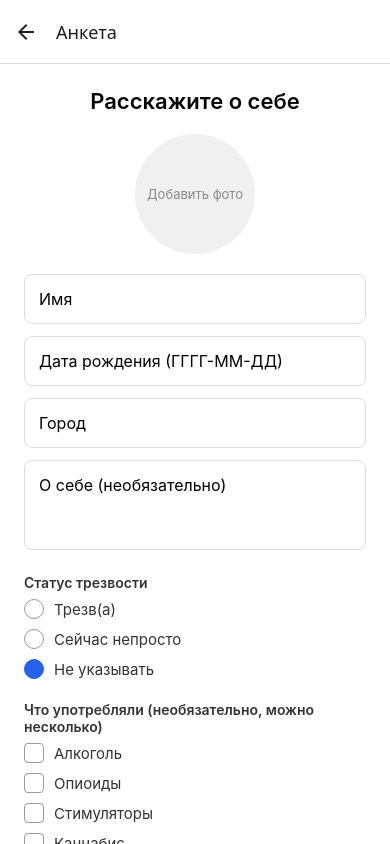
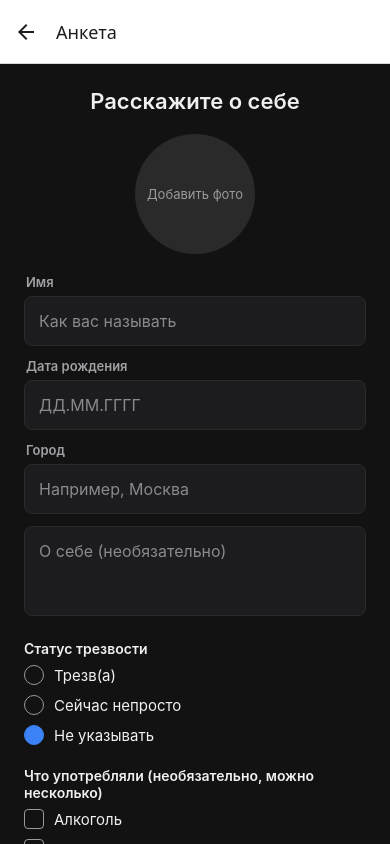
Before and after one commit to fefewko/Addate, a React Native app: screen /ProfileSetup in a window 390 px wide. Built offline with nearby package versions, Linux system fonts and the light colour scheme.

Commit message:
dark theme, field labels, date format, image picker permission

```diff
--- a/App.tsx
+++ b/App.tsx
@@ -69,7 +69,7 @@ export default function App() {
   if (loading) {
     return (
       <View style={{ flex: 1, justifyContent: 'center', alignItems: 'center' }}>
-        <ActivityIndicator size="large" color="#2563eb" />
+        <ActivityIndicator size="large" color="#3b82f6" />
       </View>
     );
   }
--- a/src/screens/Chat.tsx
+++ b/src/screens/Chat.tsx
@@ -216,6 +216,7 @@ export default function Chat() {
       <View style={styles.inputRow}>
         <TextInput
           style={styles.input}
+        placeholderTextColor="#8a8a8e"
           placeholder="Сообщение..."
           value={text}
           onChangeText={setText}
@@ -234,34 +235,36 @@ export default function Chat() {
 }
 
 const styles = StyleSheet.create({
-  container: { flex: 1, backgroundColor: '#fff' },
+  container: { flex: 1, backgroundColor: '#121212' },
   header: {
     flexDirection: 'row',
     justifyContent: 'flex-end',
     padding: 10,
     borderBottomWidth: 1,
-    borderBottomColor: '#f0f0f0',
+    borderBottomColor: '#2a2a2a',
   },
   headerButton: { marginLeft: 16 },
-  headerButtonText: { fontSize: 13, color: '#666' },
-  blockText: { color: '#dc2626' },
+  headerButtonText: { fontSize: 13, color: '#a0a0a5' },
+  blockText: { color: '#f87171' },
   messageList: { padding: 14, flexGrow: 1 },
   bubble: { maxWidth: '78%', borderRadius: 14, paddingVertical: 10, paddingHorizontal: 14, marginBottom: 8 },
-  bubbleMine: { backgroundColor: '#2563eb', alignSelf: 'flex-end' },
-  bubbleTheirs: { backgroundColor: '#f0f0f0', alignSelf: 'flex-start' },
+  bubbleMine: { backgroundColor: '#3b82f6', alignSelf: 'flex-end' },
+  bubbleTheirs: { backgroundColor: '#2a2a2a', alignSelf: 'flex-start' },
   bubbleTextMine: { color: '#fff', fontSize: 15 },
-  bubbleTextTheirs: { color: '#111', fontSize: 15 },
+  bubbleTextTheirs: { color: '#f0f0f0', fontSize: 15 },
   inputRow: {
     flexDirection: 'row',
     alignItems: 'flex-end',
     padding: 10,
     borderTopWidth: 1,
-    borderTopColor: '#f0f0f0',
+    borderTopColor: '#2a2a2a',
   },
   input: {
+    backgroundColor: '#1c1c1e',
+    color: '#f0f0f0',
     flex: 1,
     borderWidth: 1,
-    borderColor: '#ddd',
+    borderColor: '#2a2a2a',
     borderRadius: 18,
     paddingHorizontal: 14,
     paddingVertical: 10,
@@ -269,7 +272,7 @@ const styles = StyleSheet.create({
     maxHeight: 100,
     fontSize: 15,
   },
-  sendButton: { backgroundColor: '#2563eb', borderRadius: 18, paddingHorizontal: 16, paddingVertical: 10 },
+  sendButton: { backgroundColor: '#3b82f6', borderRadius: 18, paddingHorizontal: 16, paddingVertical: 10 },
   sendButtonDisabled: { opacity: 0.5 },
   sendButtonText: { color: '#fff', fontWeight: '600' },
 });
--- a/src/screens/ChatList.tsx
+++ b/src/screens/ChatList.tsx
@@ -83,7 +83,7 @@ export default function ChatList() {
   if (loading) {
     return (
       <View style={styles.center}>
-        <ActivityIndicator size="large" color="#2563eb" />
+        <ActivityIndicator size="large" color="#3b82f6" />
       </View>
     );
   }
@@ -133,21 +133,21 @@ export default function ChatList() {
 }
 
 const styles = StyleSheet.create({
-  container: { flex: 1, backgroundColor: '#fff' },
-  center: { flex: 1, justifyContent: 'center', alignItems: 'center', padding: 24, backgroundColor: '#fff' },
-  emptyTitle: { fontSize: 18, fontWeight: '600', marginBottom: 8 },
-  emptyBody: { fontSize: 14, color: '#666', textAlign: 'center' },
+  container: { flex: 1, backgroundColor: '#121212' },
+  center: { flex: 1, justifyContent: 'center', alignItems: 'center', padding: 24, backgroundColor: '#121212' },
+  emptyTitle: { fontSize: 18, fontWeight: '600', marginBottom: 8, color: '#f0f0f0' },
+  emptyBody: { fontSize: 14, color: '#a0a0a5', textAlign: 'center' },
   row: {
     flexDirection: 'row',
     alignItems: 'center',
     padding: 14,
     borderBottomWidth: 1,
-    borderBottomColor: '#f0f0f0',
+    borderBottomColor: '#2a2a2a',
   },
-  avatar: { width: 52, height: 52, borderRadius: 26, marginRight: 12, backgroundColor: '#f0f0f0' },
+  avatar: { width: 52, height: 52, borderRadius: 26, marginRight: 12, backgroundColor: '#2a2a2a' },
   avatarPlaceholder: { alignItems: 'center', justifyContent: 'center' },
-  avatarPlaceholderText: { fontSize: 18, fontWeight: '600', color: '#999' },
+  avatarPlaceholderText: { fontSize: 18, fontWeight: '600', color: '#9a9a9e' },
   rowBody: { flex: 1 },
-  name: { fontSize: 16, fontWeight: '600' },
-  hint: { fontSize: 13, color: '#999', marginTop: 2 },
+  name: { fontSize: 16, fontWeight: '600', color: '#f0f0f0' },
+  hint: { fontSize: 13, color: '#9a9a9e', marginTop: 2 },
 });
--- a/src/screens/Feed.tsx
+++ b/src/screens/Feed.tsx
@@ -146,7 +146,7 @@ export default function Feed() {
   if (loading) {
     return (
       <View style={styles.center}>
-        <ActivityIndicator size="large" color="#2563eb" />
+        <ActivityIndicator size="large" color="#3b82f6" />
       </View>
     );
   }
@@ -219,30 +219,30 @@ export default function Feed() {
 }
 
 const styles = StyleSheet.create({
-  center: { flex: 1, justifyContent: 'center', alignItems: 'center', padding: 24, backgroundColor: '#fff' },
-  emptyTitle: { fontSize: 18, fontWeight: '600', marginBottom: 8 },
-  emptyBody: { fontSize: 14, color: '#666', textAlign: 'center', marginBottom: 20 },
-  refreshButton: { backgroundColor: '#2563eb', borderRadius: 8, paddingVertical: 12, paddingHorizontal: 24 },
+  center: { flex: 1, justifyContent: 'center', alignItems: 'center', padding: 24, backgroundColor: '#121212' },
+  emptyTitle: { fontSize: 18, fontWeight: '600', marginBottom: 8, color: '#f0f0f0' },
+  emptyBody: { fontSize: 14, color: '#a0a0a5', textAlign: 'center', marginBottom: 20 },
+  refreshButton: { backgroundColor: '#3b82f6', borderRadius: 8, paddingVertical: 12, paddingHorizontal: 24 },
   refreshButtonText: { color: '#fff', fontWeight: '600' },
-  list: { padding: 16, backgroundColor: '#fff' },
+  list: { padding: 16, backgroundColor: '#121212' },
   card: {
     borderWidth: 1,
-    borderColor: '#eee',
+    borderColor: '#2a2a2a',
     borderRadius: 12,
     marginBottom: 16,
     overflow: 'hidden',
   },
-  photo: { width: '100%', height: 260, backgroundColor: '#f0f0f0' },
+  photo: { width: '100%', height: 260, backgroundColor: '#2a2a2a' },
   photoPlaceholder: { alignItems: 'center', justifyContent: 'center' },
-  photoPlaceholderText: { color: '#999' },
+  photoPlaceholderText: { color: '#9a9a9e' },
   cardBody: { padding: 14 },
-  name: { fontSize: 18, fontWeight: '600', marginBottom: 4 },
-  city: { fontSize: 14, color: '#666', marginBottom: 4 },
-  sobriety: { fontSize: 13, color: '#2563eb', fontWeight: '600', marginBottom: 8 },
-  bio: { fontSize: 14, color: '#333', lineHeight: 20 },
-  actions: { flexDirection: 'row', borderTopWidth: 1, borderTopColor: '#eee' },
-  skipButton: { flex: 1, padding: 14, alignItems: 'center', borderRightWidth: 1, borderRightColor: '#eee' },
-  skipButtonText: { color: '#666', fontWeight: '600' },
-  likeButton: { flex: 1, padding: 14, alignItems: 'center', backgroundColor: '#2563eb' },
+  name: { fontSize: 18, fontWeight: '600', marginBottom: 4, color: '#f0f0f0' },
+  city: { fontSize: 14, color: '#a0a0a5', marginBottom: 4 },
+  sobriety: { fontSize: 13, color: '#3b82f6', fontWeight: '600', marginBottom: 8 },
+  bio: { fontSize: 14, color: '#f0f0f0', lineHeight: 20 },
+  actions: { flexDirection: 'row', borderTopWidth: 1, borderTopColor: '#2a2a2a' },
+  skipButton: { flex: 1, padding: 14, alignItems: 'center', borderRightWidth: 1, borderRightColor: '#2a2a2a' },
+  skipButtonText: { color: '#a0a0a5', fontWeight: '600' },
+  likeButton: { flex: 1, padding: 14, alignItems: 'center', backgroundColor: '#3b82f6' },
   likeButtonText: { color: '#fff', fontWeight: '600' },
 });
--- a/src/screens/ModerationPending.tsx
+++ b/src/screens/ModerationPending.tsx
@@ -104,7 +104,7 @@ export default function ModerationPending() {
   if (loading) {
     return (
       <View style={styles.center}>
-        <ActivityIndicator size="large" color="#2563eb" />
+        <ActivityIndicator size="large" color="#3b82f6" />
       </View>
     );
   }
@@ -144,15 +144,15 @@ export default function ModerationPending() {
 }
 
 const styles = StyleSheet.create({
-  container: { flex: 1, justifyContent: 'center', padding: 24, backgroundColor: '#fff' },
-  center: { flex: 1, justifyContent: 'center', alignItems: 'center', backgroundColor: '#fff' },
-  title: { fontSize: 22, fontWeight: '600', marginBottom: 12, textAlign: 'center' },
-  body: { fontSize: 15, color: '#555', textAlign: 'center', marginBottom: 24, lineHeight: 22 },
-  noteBox: { backgroundColor: '#fef2f2', borderRadius: 8, padding: 14, marginBottom: 20 },
-  noteLabel: { fontSize: 13, fontWeight: '600', color: '#991b1b', marginBottom: 4 },
-  noteText: { fontSize: 14, color: '#7f1d1d' },
+  container: { flex: 1, justifyContent: 'center', padding: 24, backgroundColor: '#121212' },
+  center: { flex: 1, justifyContent: 'center', alignItems: 'center', backgroundColor: '#121212' },
+  title: { fontSize: 22, fontWeight: '600', marginBottom: 12, textAlign: 'center', color: '#f0f0f0' },
+  body: { fontSize: 15, color: '#c7c7cc', textAlign: 'center', marginBottom: 24, lineHeight: 22 },
+  noteBox: { backgroundColor: '#3a1d1d', borderRadius: 8, padding: 14, marginBottom: 20 },
+  noteLabel: { fontSize: 13, fontWeight: '600', color: '#fca5a5', marginBottom: 4 },
+  noteText: { fontSize: 14, color: '#fca5a5' },
   button: {
-    backgroundColor: '#2563eb',
+    backgroundColor: '#3b82f6',
     borderRadius: 8,
     padding: 16,
     alignItems: 'center',
@@ -161,12 +161,12 @@ const styles = StyleSheet.create({
   buttonText: { color: '#fff', fontSize: 16, fontWeight: '600' },
   secondaryButton: {
     borderWidth: 1,
-    borderColor: '#2563eb',
+    borderColor: '#3b82f6',
     borderRadius: 8,
     padding: 16,
     alignItems: 'center',
     marginBottom: 20,
   },
-  secondaryButtonText: { color: '#2563eb', fontSize: 16, fontWeight: '600' },
-  signOut: { textAlign: 'center', color: '#888', fontSize: 14 },
+  secondaryButtonText: { color: '#3b82f6', fontSize: 16, fontWeight: '600' },
+  signOut: { textAlign: 'center', color: '#9a9a9e', fontSize: 14 },
 });
--- a/src/screens/ProfileSetup.tsx
+++ b/src/screens/ProfileSetup.tsx
@@ -35,12 +35,33 @@ const SUBSTANCE_OPTIONS = [
   { value: 'other', label: 'Другое' },
 ];
 
-// Простая проверка формата даты YYYY-MM-DD и возраста 18+
+// Пользователь вводит дату как ДД.ММ.ГГГГ — привычнее для русскоязычной аудитории.
+// В базу данных при этом уходит стандартный ISO-формат ГГГГ-ММ-ДД.
+
+// Автоматически вставляет точки по мере ввода: "01012000" -> "01.01.2000"
+function formatBirthDateInput(raw: string): string {
+  const digits = raw.replace(/\D/g, '').slice(0, 8);
+  const day = digits.slice(0, 2);
+  const month = digits.slice(2, 4);
+  const year = digits.slice(4, 8);
+
+  if (digits.length <= 2) return day;
+  if (digits.length <= 4) return `${day}.${month}`;
+  return `${day}.${month}.${year}`;
+}
+
+function ddmmyyyyToISO(value: string): string | null {
+  const match = value.match(/^(\d{2})\.(\d{2})\.(\d{4})$/);
+  if (!match) return null;
+  const [, day, month, year] = match;
+  return `${year}-${month}-${day}`;
+}
+
 function validateBirthDate(value: string): string | null {
-  const match = /^\d{4}-\d{2}-\d{2}$/.test(value);
-  if (!match) return 'Введите дату в формате ГГГГ-ММ-ДД';
+  const iso = ddmmyyyyToISO(value);
+  if (!iso) return 'Введите дату в формате ДД.ММ.ГГГГ';
 
-  const date = new Date(value);
+  const date = new Date(iso);
   if (isNaN(date.getTime())) return 'Некорректная дата';
 
   const age = (Date.now() - date.getTime()) / (1000 * 60 * 60 * 24 * 365.25);
@@ -148,11 +169,13 @@ export default function ProfileSetup() {
       return;
     }
 
+    const isoBirthDate = ddmmyyyyToISO(birthDate);
+
     const { error: updateError } = await supabase
       .from('profiles')
       .update({
         display_name: displayName.trim(),
-        birth_date: birthDate,
+        birth_date: isoBirthDate,
         city: city.trim() || null,
         bio: bio.trim() || null,
         sobriety_status: sobrietyStatus,
@@ -184,25 +207,38 @@ export default function ProfileSetup() {
         )}
       </TouchableOpacity>
 
+      <Text style={styles.label}>Имя</Text>
       <TextInput
         style={styles.input}
-        placeholder="Имя"
+        placeholderTextColor="#8a8a8e"
+        placeholder="Как вас называть"
         value={displayName}
         onChangeText={setDisplayName}
       />
 
+      <Text style={styles.label}>Дата рождения</Text>
       <TextInput
         style={styles.input}
-        placeholder="Дата рождения (ГГГГ-ММ-ДД)"
+        placeholderTextColor="#8a8a8e"
+        placeholder="ДД.ММ.ГГГГ"
         value={birthDate}
-        onChangeText={setBirthDate}
-        keyboardType="numbers-and-punctuation"
+        onChangeText={(text) => setBirthDate(formatBirthDateInput(text))}
+        keyboardType="number-pad"
+        maxLength={10}
       />
 
-      <TextInput style={styles.input} placeholder="Город" value={city} onChangeText={setCity} />
+      <Text style={styles.label}>Город</Text>
+      <TextInput
+        style={styles.input}
+        placeholderTextColor="#8a8a8e"
+        placeholder="Например, Москва"
+        value={city}
+        onChangeText={setCity}
+      />
 
       <TextInput
         style={[styles.input, styles.textArea]}
+        placeholderTextColor="#8a8a8e"
         placeholder="О себе (необязательно)"
         value={bio}
         onChangeText={setBio}
@@ -259,57 +295,60 @@ export default function ProfileSetup() {
 }
 
 const styles = StyleSheet.create({
-  container: { padding: 24, paddingBottom: 48, backgroundColor: '#fff' },
-  title: { fontSize: 22, fontWeight: '600', marginBottom: 20, textAlign: 'center' },
+  container: { padding: 24, paddingBottom: 48, backgroundColor: '#121212' },
+  title: { fontSize: 22, fontWeight: '600', marginBottom: 20, textAlign: 'center', color: '#f0f0f0' },
+  label: { fontSize: 13, fontWeight: '600', color: '#a0a0a5', marginBottom: 6, marginLeft: 2 },
   photoPicker: {
     alignSelf: 'center',
     width: 120,
     height: 120,
     borderRadius: 60,
-    backgroundColor: '#f0f0f0',
+    backgroundColor: '#2a2a2a',
     alignItems: 'center',
     justifyContent: 'center',
     marginBottom: 20,
     overflow: 'hidden',
   },
   photo: { width: 120, height: 120 },
-  photoPlaceholder: { color: '#888', fontSize: 13, textAlign: 'center', paddingHorizontal: 8 },
+  photoPlaceholder: { color: '#9a9a9e', fontSize: 13, textAlign: 'center', paddingHorizontal: 8 },
   input: {
+    backgroundColor: '#1c1c1e',
+    color: '#f0f0f0',
     borderWidth: 1,
-    borderColor: '#ddd',
+    borderColor: '#2a2a2a',
     borderRadius: 8,
     padding: 14,
     marginBottom: 12,
     fontSize: 16,
   },
   textArea: { height: 90, textAlignVertical: 'top' },
-  sectionLabel: { fontSize: 14, fontWeight: '600', marginTop: 12, marginBottom: 8, color: '#333' },
+  sectionLabel: { fontSize: 14, fontWeight: '600', marginTop: 12, marginBottom: 8, color: '#f0f0f0' },
   radioRow: { flexDirection: 'row', alignItems: 'center', marginBottom: 10 },
   radio: {
     width: 20,
     height: 20,
     borderRadius: 10,
     borderWidth: 1.5,
-    borderColor: '#999',
+    borderColor: '#9a9a9e',
     marginRight: 10,
   },
-  radioSelected: { borderColor: '#2563eb', backgroundColor: '#2563eb' },
+  radioSelected: { borderColor: '#3b82f6', backgroundColor: '#3b82f6' },
   checkbox: {
     width: 20,
     height: 20,
     borderRadius: 4,
     borderWidth: 1.5,
-    borderColor: '#999',
+    borderColor: '#9a9a9e',
     marginRight: 10,
     alignItems: 'center',
     justifyContent: 'center',
   },
-  checkboxChecked: { backgroundColor: '#2563eb', borderColor: '#2563eb' },
+  checkboxChecked: { backgroundColor: '#3b82f6', borderColor: '#3b82f6' },
   checkboxMark: { color: '#fff', fontSize: 12, fontWeight: '700' },
-  radioLabel: { fontSize: 15, color: '#333' },
-  error: { color: '#dc2626', marginVertical: 12, fontSize: 14 },
+  radioLabel: { fontSize: 15, color: '#f0f0f0' },
+  error: { color: '#f87171', marginVertical: 12, fontSize: 14 },
   button: {
-    backgroundColor: '#2563eb',
+    backgroundColor: '#3b82f6',
     borderRadius: 8,
     padding: 16,
     alignItems: 'center',
--- a/src/screens/SignIn.tsx
+++ b/src/screens/SignIn.tsx
@@ -100,18 +100,22 @@ export default function SignIn() {
     >
       <Text style={styles.title}>Вход</Text>
 
+      <Text style={styles.label}>Email</Text>
       <TextInput
         style={styles.input}
-        placeholder="Email"
+        placeholderTextColor="#8a8a8e"
+        placeholder="you@example.com"
         autoCapitalize="none"
         keyboardType="email-address"
         value={email}
         onChangeText={setEmail}
       />
 
+      <Text style={styles.label}>Пароль</Text>
       <TextInput
         style={styles.input}
-        placeholder="Пароль"
+        placeholderTextColor="#8a8a8e"
+        placeholder="Ваш пароль"
         secureTextEntry
         value={password}
         onChangeText={setPassword}
@@ -143,19 +147,22 @@ export default function SignIn() {
 }
 
 const styles = StyleSheet.create({
-  container: { flex: 1, justifyContent: 'center', padding: 24, backgroundColor: '#fff' },
-  title: { fontSize: 24, fontWeight: '600', marginBottom: 24, textAlign: 'center' },
+  container: { flex: 1, justifyContent: 'center', padding: 24, backgroundColor: '#121212' },
+  title: { fontSize: 24, fontWeight: '600', marginBottom: 24, textAlign: 'center', color: '#f0f0f0' },
+  label: { fontSize: 13, fontWeight: '600', color: '#a0a0a5', marginBottom: 6, marginLeft: 2 },
   input: {
+    backgroundColor: '#1c1c1e',
+    color: '#f0f0f0',
     borderWidth: 1,
-    borderColor: '#ddd',
+    borderColor: '#2a2a2a',
     borderRadius: 8,
     padding: 14,
     marginBottom: 12,
     fontSize: 16,
   },
-  error: { color: '#dc2626', marginBottom: 12, fontSize: 14 },
+  error: { color: '#f87171', marginBottom: 12, fontSize: 14 },
   button: {
-    backgroundColor: '#2563eb',
+    backgroundColor: '#3b82f6',
     borderRadius: 8,
     padding: 16,
     alignItems: 'center',
@@ -163,5 +170,5 @@ const styles = StyleSheet.create({
   },
   buttonDisabled: { opacity: 0.6 },
   buttonText: { color: '#fff', fontSize: 16, fontWeight: '600' },
-  link: { textAlign: 'center', marginTop: 16, color: '#2563eb', fontSize: 14 },
+  link: { textAlign: 'center', marginTop: 16, color: '#3b82f6', fontSize: 14 },
 });
--- a/src/screens/SignUp.tsx
+++ b/src/screens/SignUp.tsx
@@ -104,18 +104,22 @@ export default function SignUp() {
     >
       <Text style={styles.title}>Регистрация</Text>
 
+      <Text style={styles.label}>Email</Text>
       <TextInput
         style={styles.input}
-        placeholder="Email"
+        placeholderTextColor="#8a8a8e"
+        placeholder="you@example.com"
         autoCapitalize="none"
         keyboardType="email-address"
         value={email}
         onChangeText={setEmail}
       />
 
+      <Text style={styles.label}>Пароль</Text>
       <TextInput
         style={styles.input}
-        placeholder="Пароль"
+        placeholderTextColor="#8a8a8e"
+        placeholder="Не короче 6 символов"
         secureTextEntry
         value={password}
         onChangeText={setPassword}
@@ -156,11 +160,14 @@ export default function SignUp() {
 }
 
 const styles = StyleSheet.create({
-  container: { flex: 1, justifyContent: 'center', padding: 24, backgroundColor: '#fff' },
-  title: { fontSize: 24, fontWeight: '600', marginBottom: 24, textAlign: 'center' },
+  container: { flex: 1, justifyContent: 'center', padding: 24, backgroundColor: '#121212' },
+  title: { fontSize: 24, fontWeight: '600', marginBottom: 24, textAlign: 'center', color: '#f0f0f0' },
+  label: { fontSize: 13, fontWeight: '600', color: '#a0a0a5', marginBottom: 6, marginLeft: 2 },
   input: {
+    backgroundColor: '#1c1c1e',
+    color: '#f0f0f0',
     borderWidth: 1,
-    borderColor: '#ddd',
+    borderColor: '#2a2a2a',
     borderRadius: 8,
     padding: 14,
     marginBottom: 12,
@@ -171,18 +178,18 @@ const styles = StyleSheet.create({
     width: 22,
     height: 22,
     borderWidth: 1.5,
-    borderColor: '#999',
+    borderColor: '#9a9a9e',
     borderRadius: 4,
     marginRight: 10,
     alignItems: 'center',
     justifyContent: 'center',
   },
-  checkboxChecked: { backgroundColor: '#2563eb', borderColor: '#2563eb' },
+  checkboxChecked: { backgroundColor: '#3b82f6', borderColor: '#3b82f6' },
   checkboxMark: { color: '#fff', fontSize: 14, fontWeight: '700' },
-  checkboxLabel: { flex: 1, fontSize: 13, color: '#333' },
-  error: { color: '#dc2626', marginBottom: 12, fontSize: 14 },
+  checkboxLabel: { flex: 1, fontSize: 13, color: '#f0f0f0' },
+  error: { color: '#f87171', marginBottom: 12, fontSize: 14 },
   button: {
-    backgroundColor: '#2563eb',
+    backgroundColor: '#3b82f6',
     borderRadius: 8,
     padding: 16,
     alignItems: 'center',
@@ -190,5 +197,5 @@ const styles = StyleSheet.create({
   },
   buttonDisabled: { opacity: 0.6 },
   buttonText: { color: '#fff', fontSize: 16, fontWeight: '600' },
-  link: { textAlign: 'center', marginTop: 16, color: '#2563eb', fontSize: 14 },
+  link: { textAlign: 'center', marginTop: 16, color: '#3b82f6', fontSize: 14 },
 });
```
Also changed, not shown: app.json (+9 -5 lines), 1 other file (tests, documents, lock files or other folders).
